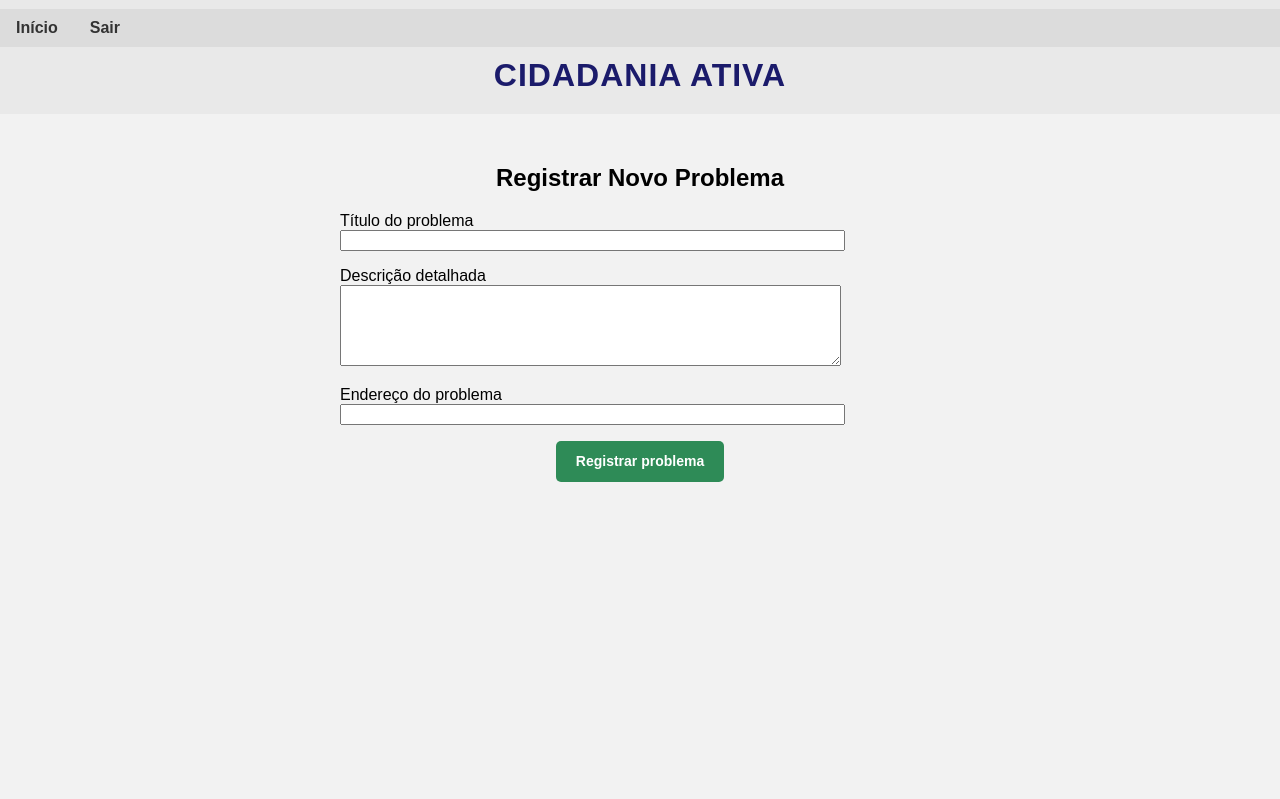
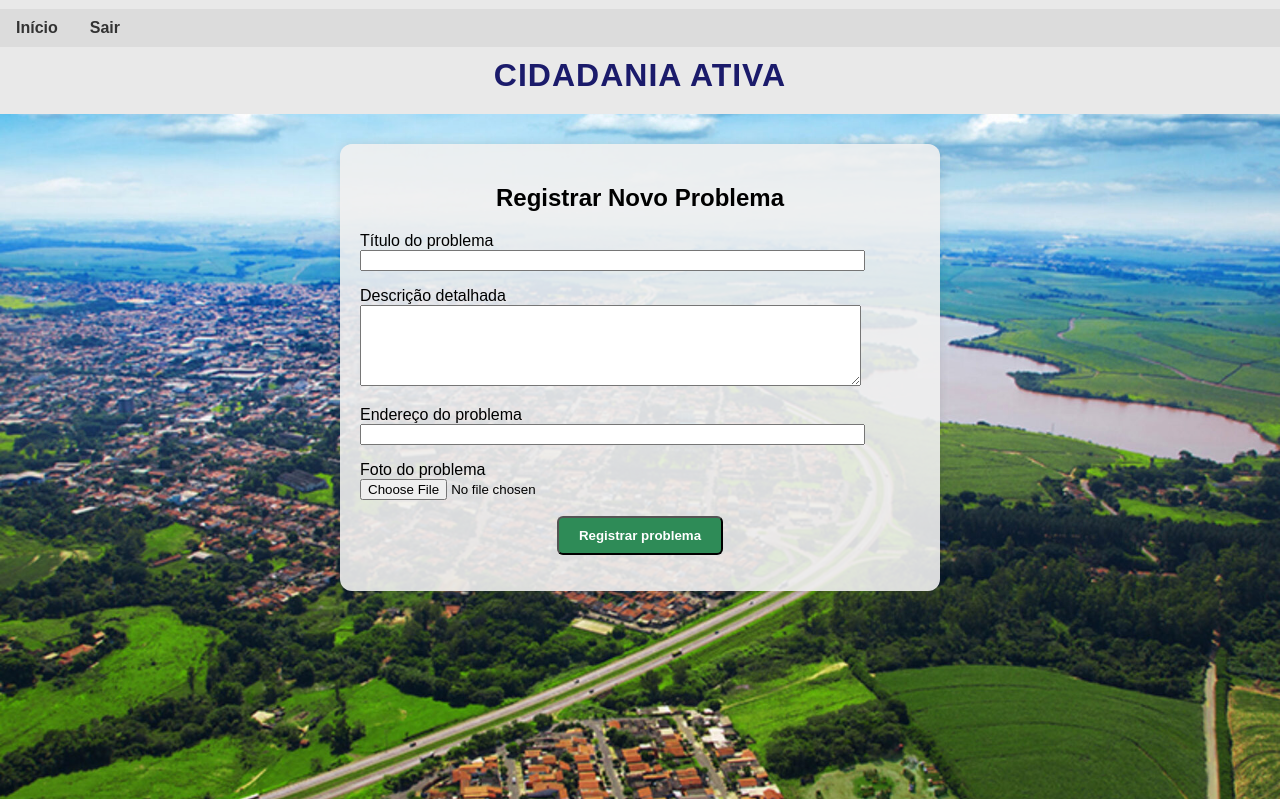
Before and after one commit to MarceloMoura07/CidadaniaAtiva, a Flask app: page /problema/criar in a window 1280 px wide. Shown: the part 1-800 px from the top of the page. Run offline with Flask 3, Linux system fonts and the light colour scheme; the visitor is signed in with stand-in values (Sample User, id 1); some libraries are stand-ins or nearby versions.

Commit message:
Base do app

```diff
--- a/atividadeextensionista2/forms.py
+++ b/atividadeextensionista2/forms.py
@@ -23,6 +23,7 @@ class FormCriarProblema(FlaskForm):
     titulo = StringField('Título do problema', validators=[DataRequired(), Length(max=100)])
     descricao = TextAreaField('Descrição detalhada', validators=[DataRequired()])
     endereco = StringField('Endereço do problema', validators=[DataRequired()])
+    imagem = FileField('Foto do problema', validators=[FileAllowed(['jpg', 'png'])])
     botao_submit = SubmitField('Registrar problema')
 
 # Formulário de edição de perfil
--- a/atividadeextensionista2/models.py
+++ b/atividadeextensionista2/models.py
@@ -1,6 +1,6 @@
 from atividadeextensionista2 import database, login_manager
 from flask_login import UserMixin
-import datetime
+from datetime import datetime
 
 @login_manager.user_loader
 def load_usuario(id_usuario):
@@ -21,11 +21,16 @@ class Problema(database.Model):
     titulo = database.Column(database.String, nullable=False)
     descricao = database.Column(database.Text, nullable=False)
     endereco = database.Column(database.String, nullable=False)
-    data_criacao = database.Column(database.DateTime, default=datetime.datetime.utcnow)
-    status = database.Column(database.String, default='ativo')  # ativo ou resolvido
+    imagem = database.Column(database.String, default='sem_imagem.jpg')
+    data_criacao = database.Column(database.DateTime, default=datetime.utcnow)
+    status = database.Column(database.String, default='ativo')
     id_usuario = database.Column(database.Integer, database.ForeignKey('usuario.id'), nullable=False)
 
     validacoes = database.relationship('Validacao', backref='problema', lazy=True)
+
+    def contar_validacoes(self, tipo):
+        return len([v for v in self.validacoes if v.tipo == tipo])
+
 
 class Validacao(database.Model):
     id = database.Column(database.Integer, primary_key=True)
--- a/atividadeextensionista2/routes.py
+++ b/atividadeextensionista2/routes.py
@@ -3,11 +3,31 @@ from atividadeextensionista2 import app, database, bcrypt
 from atividadeextensionista2.forms import FormLogin, FormCriarConta, FormCriarProblema
 from atividadeextensionista2.models import Usuario, Problema
 from flask_login import login_user, logout_user, current_user, login_required
+from atividadeextensionista2.models import Validacao
+import secrets
+from PIL import Image
+import os
 
+
+def salvar_imagem_problema(imagem):
+    nome_aleatorio = secrets.token_hex(8)
+    nome, extensao = os.path.splitext(imagem.filename)
+    nome_arquivo = nome_aleatorio + extensao
+    caminho = os.path.join(app.root_path, 'static/imagens_problemas', nome_arquivo)
+
+    img = Image.open(imagem)
+    img.thumbnail((800, 800))  # redimensiona
+    img.save(caminho)
+
+    return nome_arquivo
 
 @app.route('/')
 def home():
-    problemas = Problema.query.order_by(Problema.id.desc()).all()
+    problemas = Problema.query.all()
+
+    # Ordena primeiro por número de "existe", depois por data (mais recente primeiro)
+    problemas = sorted(problemas, key=lambda p: (p.contar_validacoes('existe'), p.data_criacao), reverse=True)
+
     return render_template('home.html', problemas=problemas)
 
 
@@ -53,10 +73,15 @@ def logout():
 def criar_problema():
     form = FormCriarProblema()
     if form.validate_on_submit():
+        nome_imagem = 'sem_imagem.jpg'
+        if form.imagem.data:
+            nome_imagem = salvar_imagem_problema(form.imagem.data)
+
         novo_problema = Problema(
             titulo=form.titulo.data,
             descricao=form.descricao.data,
             endereco=form.endereco.data,
+            imagem=nome_imagem,
             autor=current_user
         )
         database.session.add(novo_problema)
@@ -71,3 +96,35 @@ def criar_problema():
 def exibir_problema(id):
     problema = Problema.query.get_or_404(id)
     return render_template('problema.html', problema=problema)
+
+
+@app.route('/problema/<int:id_problema>/validar/<tipo>', methods=['POST'])
+@login_required
+def validar_problema(id_problema, tipo):
+    problema = Problema.query.get_or_404(id_problema)
+
+    # Evita votos duplicados
+    validacao_existente = Validacao.query.filter_by(
+        id_usuario=current_user.id,
+        id_problema=problema.id
+    ).first()
+
+    if validacao_existente:
+        flash('Você já avaliou este problema.', 'alert-warning')
+    else:
+        nova_validacao = Validacao(
+            id_usuario=current_user.id,
+            id_problema=problema.id,
+            tipo=tipo
+        )
+        database.session.add(nova_validacao)
+        database.session.commit()
+        if problema.contar_validacoes('nao_existe') >= 3:
+            database.session.delete(problema)
+            database.session.commit()
+            flash('O problema foi removido após múltiplas negações.', 'alert-warning')
+            return redirect(url_for('home'))
+
+        flash('Obrigado por sua colaboração!', 'alert-success')
+
+    return redirect(url_for('home'))
--- a/atividadeextensionista2/static/estilo.css
+++ b/atividadeextensionista2/static/estilo.css
@@ -1,7 +1,8 @@
 body {
     margin: 0;
     font-family: Arial, sans-serif;
-    background-color: #f2f2f2;
+    background: url("../static/fundo.jpg") no-repeat center center fixed;
+    background-size: cover;
 }
 
 header {
@@ -112,15 +114,20 @@ main {
 }
 
 .botao {
-    border: none;
+    display: inline-block;
+    background-color: #2e8b57;
+    color: white;
     padding: 10px 20px;
+    border-radius: 6px;
+    text-decoration: none;
     font-weight: bold;
-    font-size: 14px;
-    border-radius: 5px;
-    cursor: pointer;
-    color: white;
-    line-height: 1.5;
+    transition: background-color 0.3s ease;
 }
+
+.botao:hover {
+    background-color: #246e46;
+}
+
 
 .verde {
     background-color: #2e8b57;
@@ -151,3 +158,36 @@ main {
     font-size: 14px;
     color: #333;
 }
+
+.fundo-cinza {
+    background-color: rgba(240, 240, 240, 0.9);
+    padding: 20px;
+    border-radius: 12px;
+    margin-bottom: 30px;
+    box-shadow: 0 0 10px rgba(0,0,0,0.1);
+}
+
+.coluna-patrocinio {
+    background-color: #f4f4f4;
+    padding: 10px;
+    border-radius: 8px;
+    display: flex;
+    align-items: center;
+    justify-content: center;
+}
+
+.patrocinadores {
+    display: grid;
+    grid-template-columns: repeat(3, 1fr);
+    gap: 10px;
+}
+
+.patrocinadores img {
+    width: 60px;
+    height: 60px;
+    object-fit: contain;
+    background-color: white;
+    padding: 5px;
+    border-radius: 6px;
+    box-shadow: 0 0 3px rgba(0, 0, 0, 0.1);
+}
--- a/atividadeextensionista2/templates/criar_problema.html
+++ b/atividadeextensionista2/templates/criar_problema.html
@@ -18,22 +18,20 @@
 </header>
 
 <main style="max-width: 600px; margin: 20px auto;">
+    <div class="fundo-cinza">
     <h2 style="text-align:center;">Registrar Novo Problema</h2>
 
-    <form method="POST">
-        {{ form.hidden_tag() }}
+    <form method="POST" enctype="multipart/form-data">
+    {{ form.hidden_tag() }}
 
-        <p>{{ form.titulo.label }}<br>
-           {{ form.titulo(size=60) }}</p>
+    <p>{{ form.titulo.label }}<br>{{ form.titulo(size=60) }}</p>
+    <p>{{ form.descricao.label }}<br>{{ form.descricao(rows=5, cols=60) }}</p>
+    <p>{{ form.endereco.label }}<br>{{ form.endereco(size=60) }}</p>
+    <p>{{ form.imagem.label }}<br>{{ form.imagem() }}</p>
 
-        <p>{{ form.descricao.label }}<br>
-           {{ form.descricao(rows=5, cols=60) }}</p>
-
-        <p>{{ form.endereco.label }}<br>
-           {{ form.endereco(size=60) }}</p>
-
-        <p style="text-align:center;">{{ form.botao_submit(class_="botao verde") }}</p>
+    <p style="text-align:center;">{{ form.botao_submit(class_="botao verde") }}</p>
     </form>
+    </div>
 </main>
 
 </body>
--- a/atividadeextensionista2/templates/login.html
+++ b/atividadeextensionista2/templates/login.html
@@ -19,7 +19,7 @@
 <main style="max-width: 800px; margin: 20px auto;">
     <h2 style="text-align:center;">Acesse ou Crie sua Conta</h2>
     <div style="display: flex; gap: 40px; justify-content: space-between;">
-
+    <div class="fundo-cinza">
         <!-- Login -->
         <div style="flex: 1;">
             <h3>Login</h3>
@@ -45,6 +45,7 @@
             </form>
         </div>
     </div>
+    </div>
 </main>
 
 </body>
```
Also changed, not shown: other parts of atividadeextensionista2/static/estilo.css (+2 -1 lines), atividadeextensionista2/templates/home.html (+22 -7 lines), atividadeextensionista2/static/fundo.jpg (added), atividadeextensionista2/static/imagens_problemas/sem_imagem.jpg.jpg (added), atividadeextensionista2/static/logos/logo1.png (added), atividadeextensionista2/static/logos/logo2.png (added), atividadeextensionista2/static/logos/logo3.png (added).
